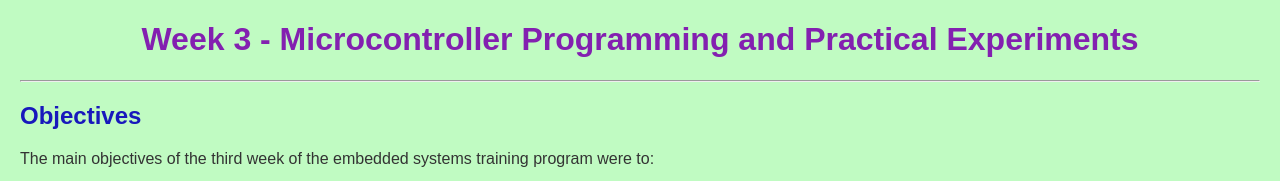
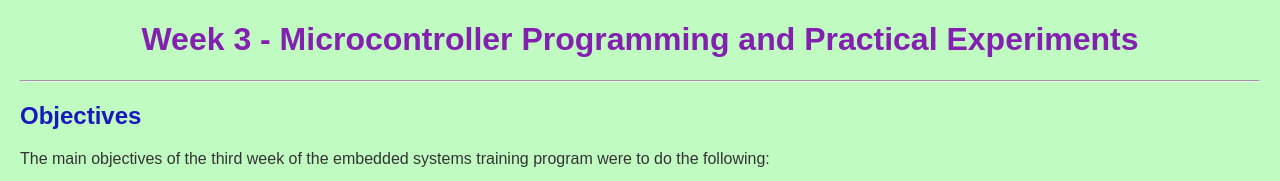
Before and after one commit to seleste3580-dev/embedded-systems-training, a plain HTML site: page week3.html in a window 1280 px wide. Shown: the top 181 px of the page. Drawn offline with Linux system fonts and the light colour scheme.

Commit message:
Update objectives paragraph wording in week3.html

```diff
--- a/week3.html
+++ b/week3.html
@@ -10,7 +10,7 @@
         <h1>Week 3 - Microcontroller Programming and Practical Experiments</h1>
         <hr>
         <h2>Objectives</h2>
-        <p>The main objectives of the third week of the embedded systems training program were to:</p>
+        <p>The main objectives of the third week of the embedded systems training program were to do the following:</p>
         <ul>
             <li>Learn about microcontroller programming and practical experiments in embedded systems</li>
             <li>Understand how to write more complex code for microcontrollers</li>
```
